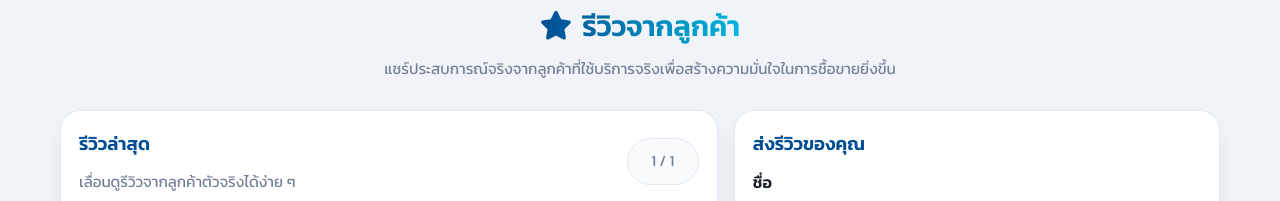
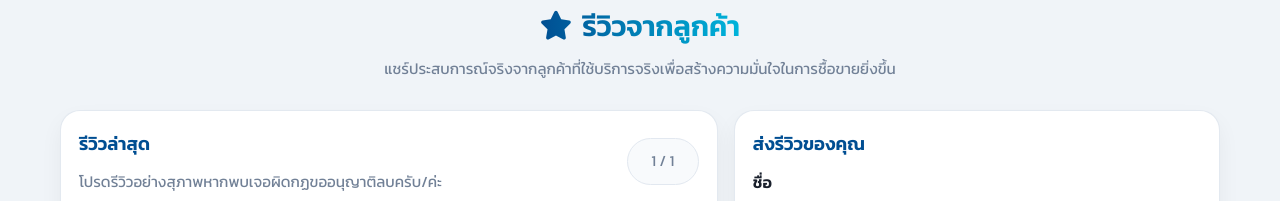
Before and after one commit to jokemoostore/shop, a plain HTML site: page index.html in a window 1280 px wide. Shown: the part 2821-3022 px from the top of the page. Drawn offline with Linux system fonts and the light colour scheme; no server answers.

Commit message:
Update index.html

```diff
--- a/index.html
+++ b/index.html
@@ -119,7 +119,7 @@
                     <div class="review-list-header">
                         <div>
                             <h4>รีวิวล่าสุด</h4>
-                            <p class="review-card-subtitle">เลื่อนดูรีวิวจากลูกค้าตัวจริงได้ง่าย ๆ</p>
+                            <p class="review-card-subtitle">โปรดรีวิวอย่างสุภาพหากพบเจอผิดกฏขออนุญาติลบครับ/ค่ะ</p>
                         </div>
                         <div class="review-nav">
                             <button id="reviewCarouselPrev" type="button" class="carousel-btn hidden"><i class="fas fa-chevron-left"></i></button>
```
